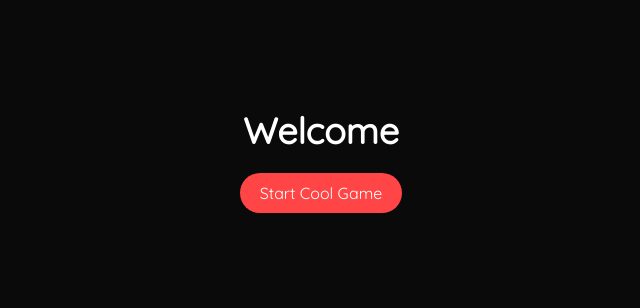
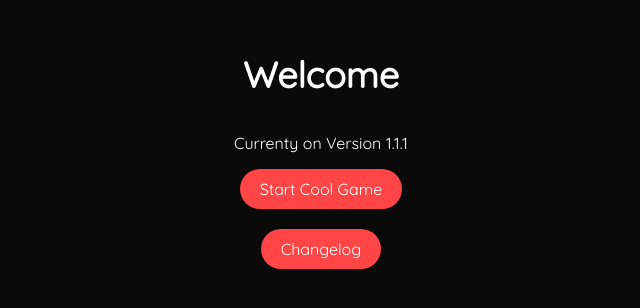
Before and after one commit to test-240123/cool-game, a plain HTML site: page index.html in a window 1280 px wide. Shown: the part 252-560 px from the top of the page, without its empty margins (319-959 px from the left). Drawn offline with Linux system fonts and the light colour scheme.

Commit message:
Update index.html

```diff
--- a/index.html
+++ b/index.html
@@ -9,8 +9,13 @@
   </head>
   <body>
     <h1>Welcome</h1>
+    <p>Currenty on Version 1.1.1</p>
     <div id="welc" style="align-items:center;">
-      <button id="start" type="button" onClick="start()">Start Cool Game</button>
+      <button id="start" type="button" onClick="start()">Start Cool Game</button><br><br>
+      <button onClick="showChanges()" type="button">Changelog</button>
+      <div id="changelog">
+
+      </div>
     </div>
   </body>
   <script src="https://test-240123.github.io/cool-game/script.js"></script>
```
